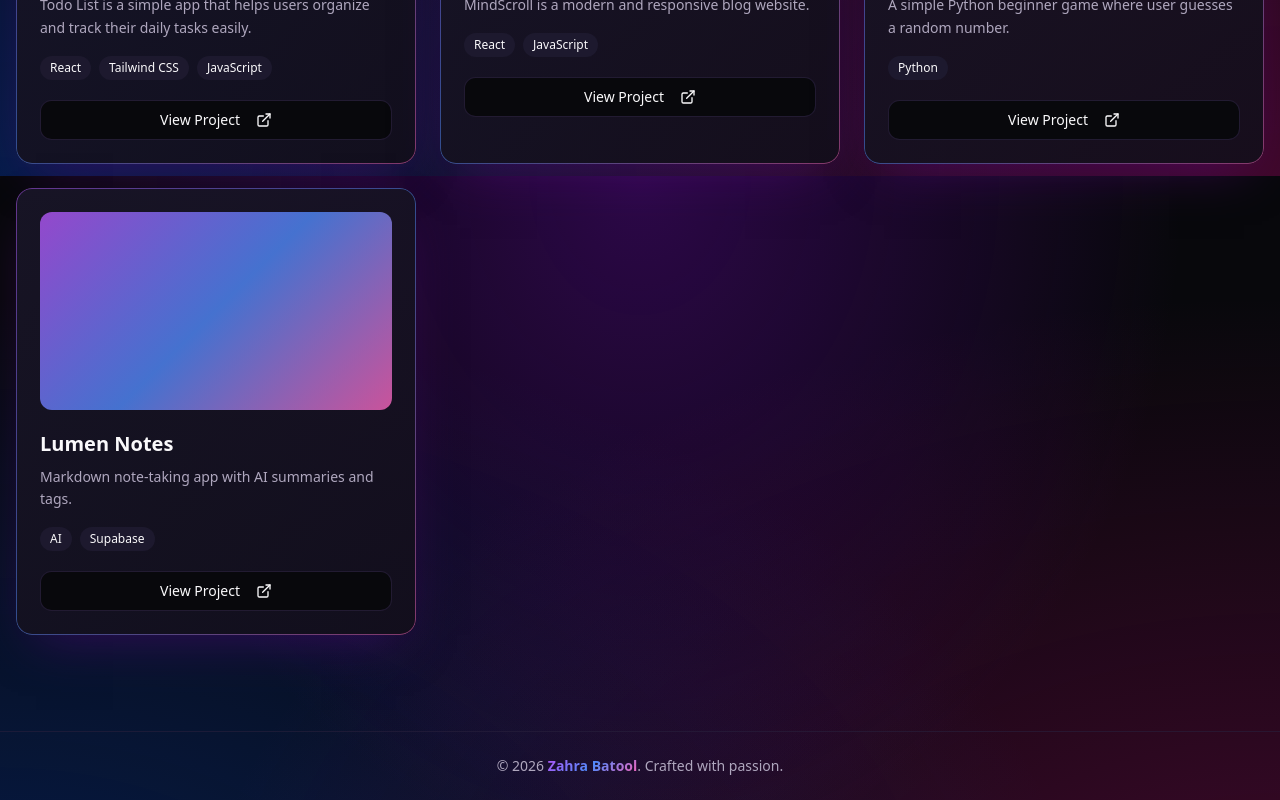
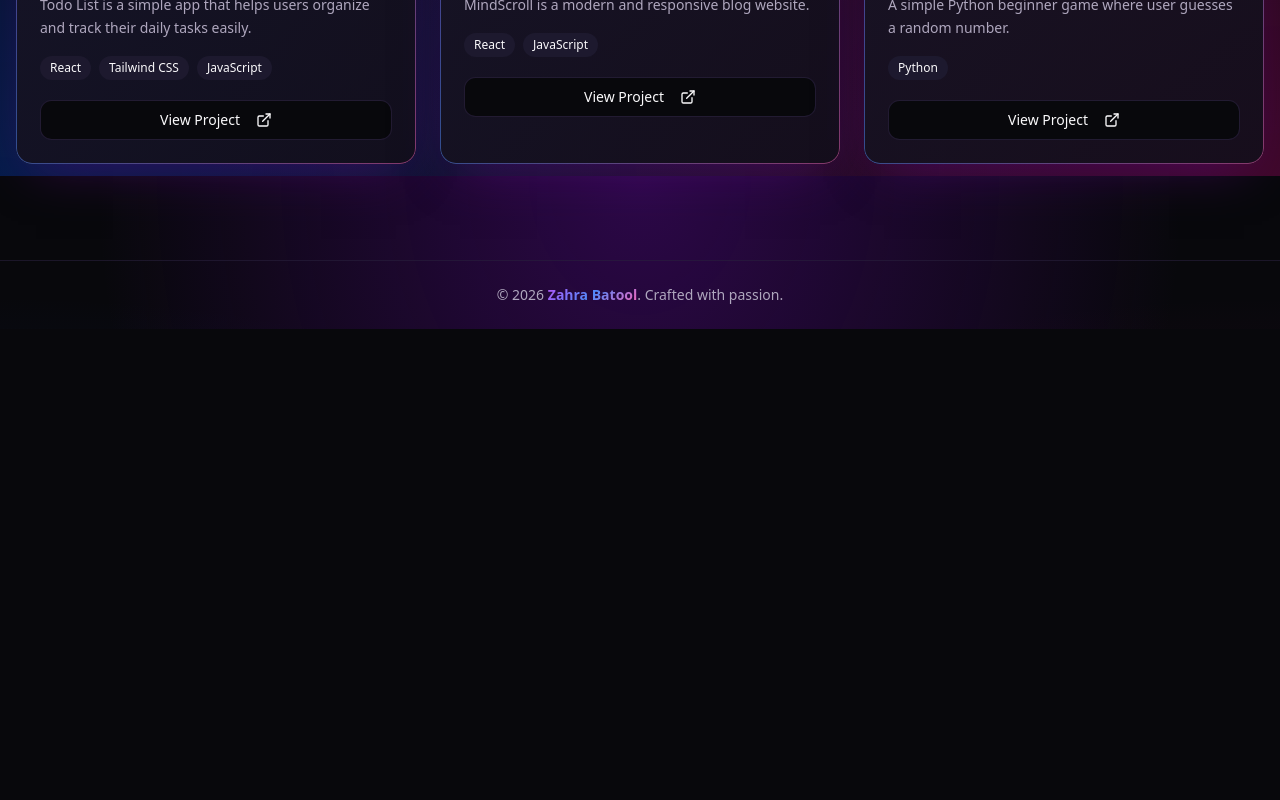
Before and after one commit to sheikhzahra047-ship-it/Portfolio, a React (Vite) app: page /projects in a window 1280 px wide. Shown: the part 624-1424 px from the top of the page. After the commit the page ends 953 px from the top, so only its background shows below. Built offline with nearby package versions, Linux system fonts and the light colour scheme.

Commit message:
update portfolio

```diff
--- a/src/pages/Projects.jsx
+++ b/src/pages/Projects.jsx
@@ -25,20 +25,8 @@ const projects = [
     tags: ["Python"],
     link: "https://github.com/sheikhzahra047-ship-it/Number-Guessing-Game"
   },
-  {
-    title: "Lumen Notes",
-    description:
-      "Markdown note-taking app with AI summaries and tags.",
-    tags: ["AI", "Supabase"],
-    link: "#"
-  },
-  // {
-  //   title: "Orbit Tasks",
-  //   description:
-  //     "Minimal kanban board with smooth drag-and-drop.",
-  //   tags: ["React", "DnD"],
-  //   link: "#"
-  // },
+
+
 ];
 
 const container = {
```
